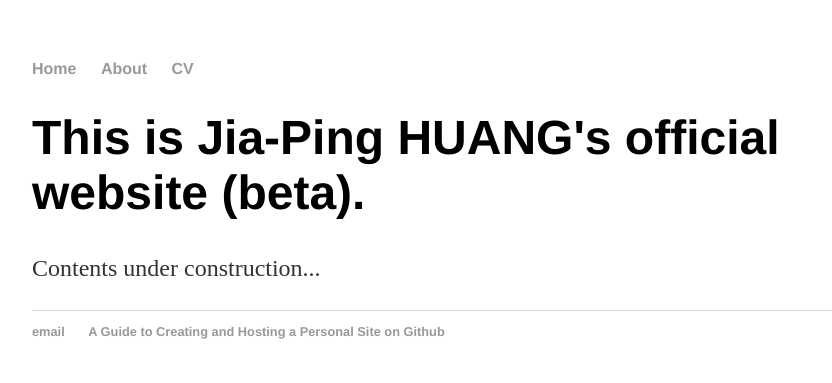
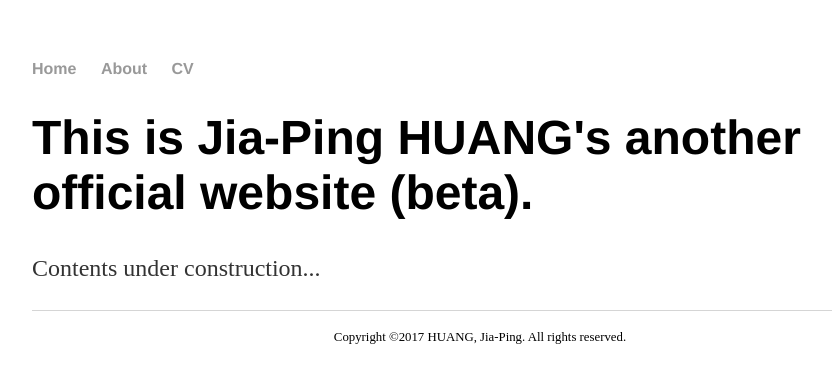
Before and after one commit to huangjp28/huangjp28.github.io, a Jekyll site: the page built from index.html, in a window 1280 px wide. Shown: the top 383 px of the page, without its empty margins (160-992 px from the left). Built offline with Jekyll 4.4.1, drawn with Linux system fonts in a browser that asks for light colours; Markdown is read by kramdown in place of the engine named in the settings.

Commit message:
Update index.html

```diff
--- a/index.html
+++ b/index.html
@@ -1,42 +1,8 @@
-<!DOCTYPE html>
-
-<html>
-
-  <head>
-
-    <meta charset="utf-8">
-    <meta name="viewport" content="width=device-width, initial-scale=1.0, user-scalable=yes">
-    <title>HUANG, Jia-Ping's Official Website (beta)</title>
-
-    <!-- link to main stylesheet -->
-    <link rel="stylesheet" type="text/css" href="/css/main.css">
-
-  </head>
-
-  <body>
-
-    <nav>
-      <ul>
-        <li><a href="/">Home</a></li>
-        <li><a href="/about">About</a></li>
-        <li><a href="/cv">CV</a></li>
-      </ul>
-    </nav>
-
-    <div class="container">
-      <div class="blurb">
-        <h1>This is Jia-Ping HUANG's official website (beta).</h1>
-        <p>Contents under construction...</p>
-      </div><!-- /.blurb -->
-    </div><!-- /.container -->
-
-    <footer>
-      <ul>
-        <li><a href="mailto:huangjp28@fakemail.com">email</a></li>
-        <li><a href="http://jmcglone.com/guides/github-pages/">A Guide to Creating and Hosting a Personal Site on Github</a></li>
-      </ul>
-    </footer>
-
-  </body>
-
-</html>
+---
+layout: default
+title: HUANG, Jia-Ping's another official website (beta)
+---
+<div class="blurb">
+  <h1>This is Jia-Ping HUANG's another official website (beta).</h1>
+  <p>Contents under construction...</p>
+</div><!-- /.blurb -->
```
